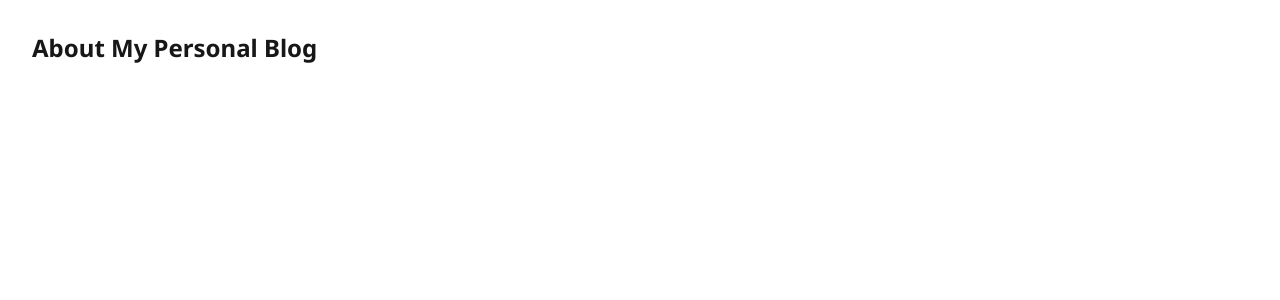
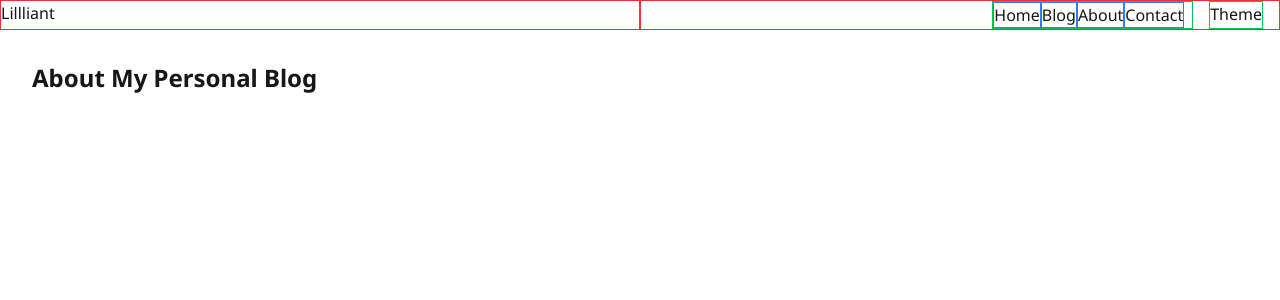
Before and after one commit to Lillliant/personal-website, a Next.js app: page /about in a window 1280 px wide. Shown: the top 300 px of the page. Built offline with nearby package versions, Linux system fonts and the light colour scheme.

Commit message:
Add navbar to layout

```diff
--- a/src/app/layout.tsx
+++ b/src/app/layout.tsx
@@ -1,3 +1,4 @@
+import Navbar from "@/components/navbar";
 import type { Metadata } from "next";
 import { Noto_Sans } from "next/font/google";
 import "./globals.css";
@@ -22,7 +23,10 @@
       lang="en"
       className={`${notoSans.variable} h-full antialiased`}
     >
-      <body className="min-h-full flex flex-col">{children}</body>
+      <body className="min-h-full flex flex-col">
+        <Navbar />
+        {children}
+      </body>
     </html>
   );
 }
```
